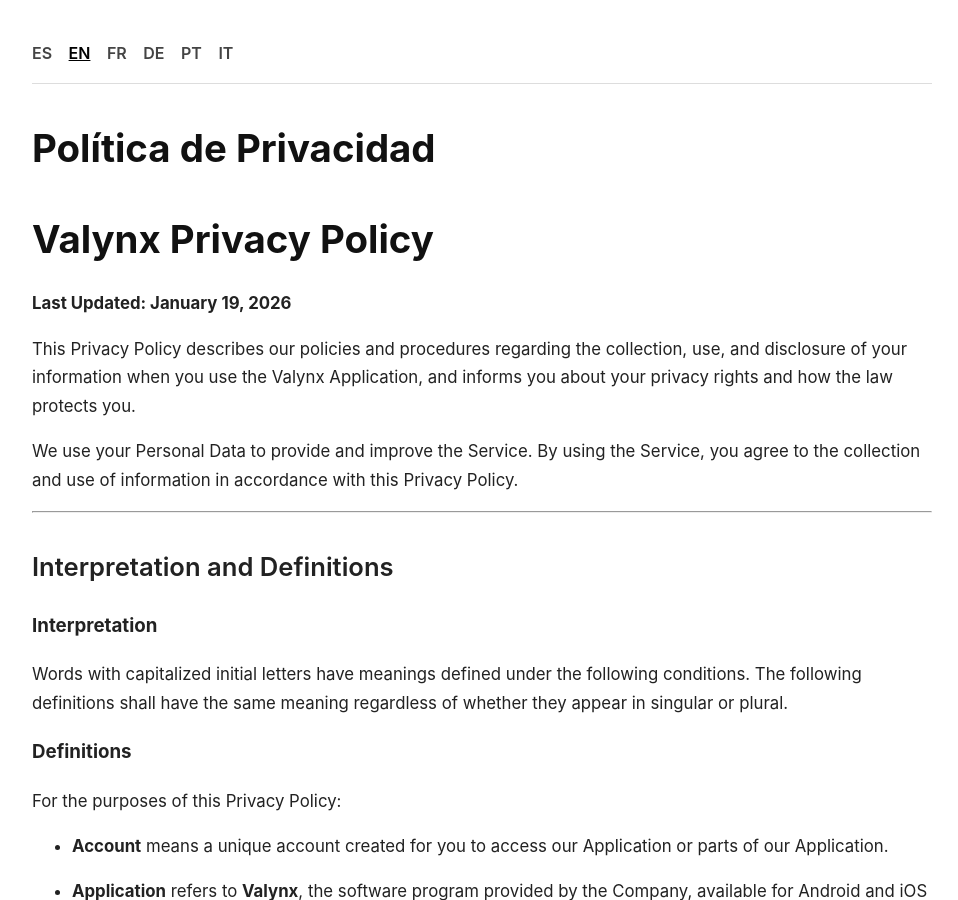
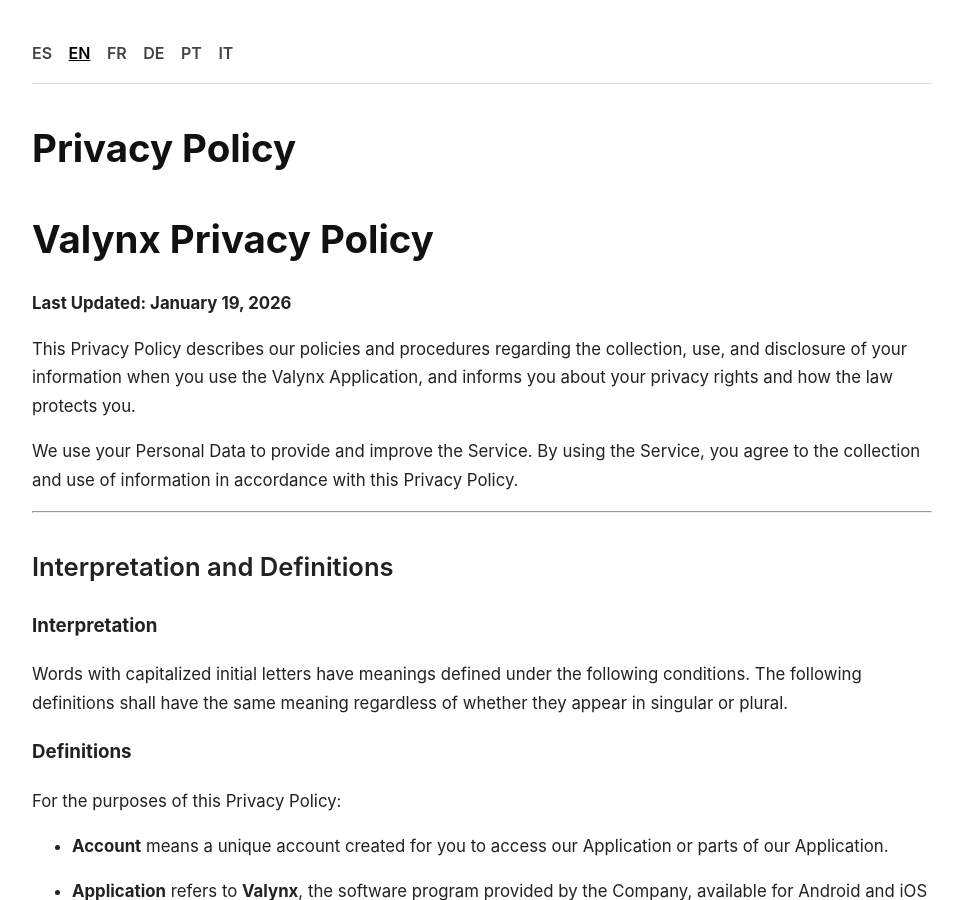
Before and after one commit to jdnc9401-debug/valynx-legal, a Jekyll site: the page built from _en/privacy.md, in a window 1280 px wide and 900 px high. Shown: the whole window, without its empty margins (158-1116 px from the left). Built offline with Jekyll 4.4.1, drawn with Linux system fonts in a browser that asks for light colours.

Commit message:
Update privacy.md

```diff
--- a/_en/privacy.md
+++ b/_en/privacy.md
@@ -1,6 +1,6 @@
 ---
 layout: legal
-title: "Política de Privacidad"
+title: "Privacy Policy"
 lang: en
 ---
 # Valynx Privacy Policy
```
